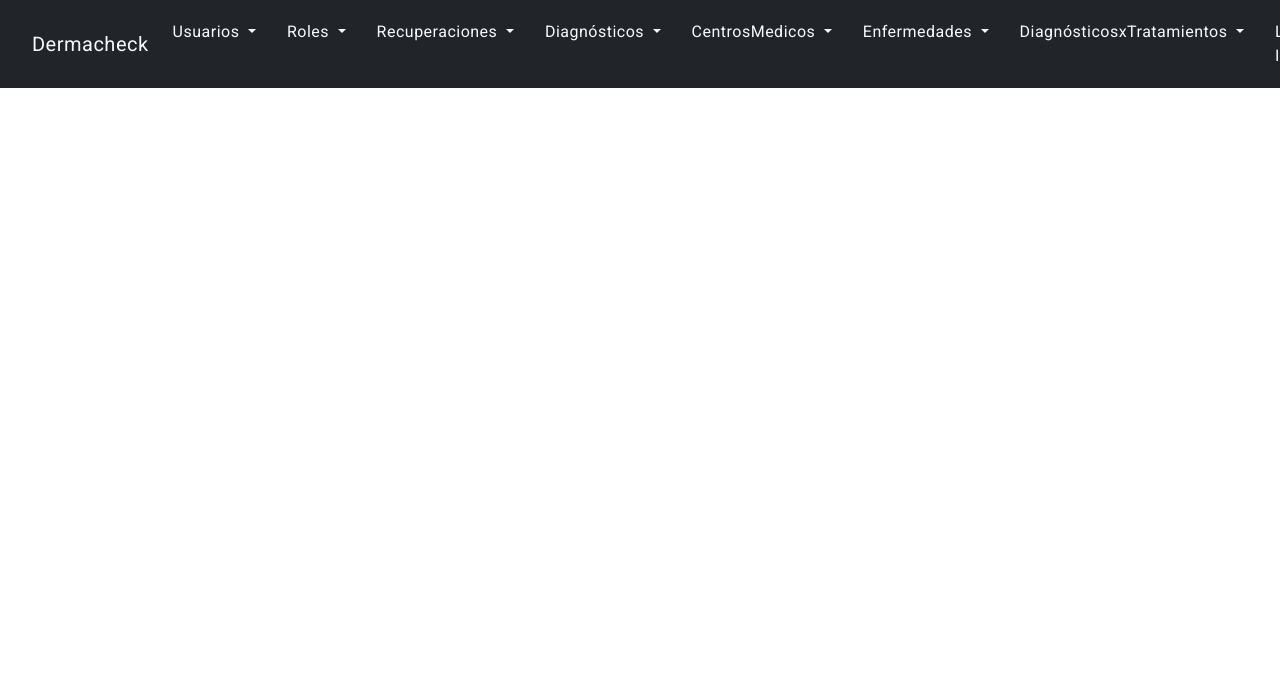
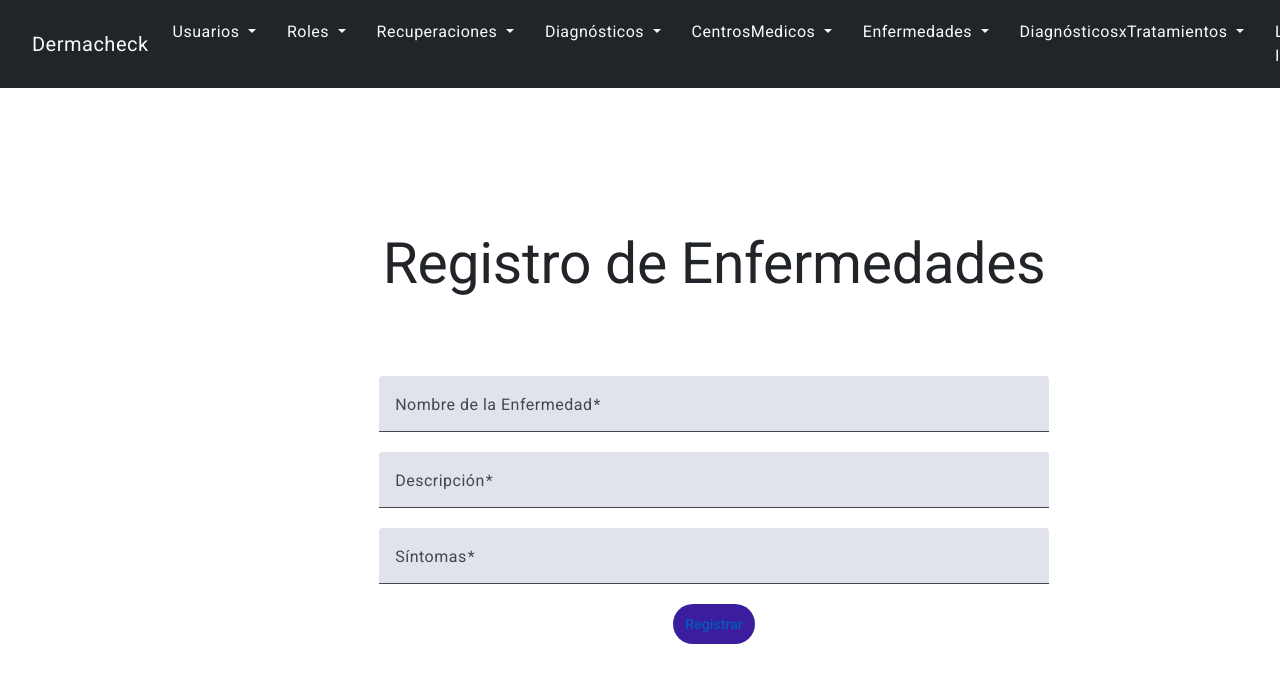
Before and after one commit to alx-2023/DermaCheckFront, an Angular app: page /enfermedades/insertar in a window 1280 px wide. Before the commit this address led to /. Shown: the top 682 px of the page. Built offline with nearby package versions, Linux system fonts and the light colour scheme; no server answers.

Commit message:
quitar importes sin usar

```diff
--- a/src/app/components/centrosmedicos/creaeditacentrosmedicos/creaeditacentrosmedicos.component.ts
+++ b/src/app/components/centrosmedicos/creaeditacentrosmedicos/creaeditacentrosmedicos.component.ts
@@ -92,7 +92,6 @@ export class CreaeditacentrosmedicosComponent implements OnInit {
           htelefono: new FormControl(data.telefono),
           hdireccion: new FormControl(data.direccion),
           hespecialidades: new FormControl(data.especialidades),
-
         });
       });
     }
--- /dev/null
+++ b/src/app/components/enfermedad/creaeditaenfermedad/creaeditaenfermedad.component.css
@@ -0,0 +1,7 @@
+mat-form-field {
+    width: 60%;
+  }
+  .custom-button {
+    background-color: #3b1d9e;
+    color: white;
+  }
--- /dev/null
+++ b/src/app/components/enfermedad/creaeditaenfermedad/creaeditaenfermedad.component.html
@@ -0,0 +1,34 @@
+<div class="container" style="text-align: center; margin: 10%">
+    <div style="margin: 5%"><h1>Registro de Enfermedades</h1></div>
+    <div>
+      <form [formGroup]= "form" (submit)="aceptar()">
+
+        <mat-form-field class="example-full-width" *ngIf= "edicion">
+          <mat-label>ID</mat-label>
+          <input matInput formControlName="idEnfermedad" />
+        </mat-form-field>
+        <br/>
+
+        <mat-form-field class="example-full-width">
+          <mat-label>Nombre de la Enfermedad</mat-label>
+          <input matInput placeholder="Ej. Gripe" formControlName="nombreEnfermedad" />
+        </mat-form-field>
+        <br/>
+
+        <mat-form-field class="example-full-width">
+          <mat-label>Descripción</mat-label>
+          <input matInput placeholder="Ej. Temperatura Alta" formControlName="descripcion" />
+        </mat-form-field>
+        <br/>
+
+        <mat-form-field class="example-full-width">
+          <mat-label>Síntomas</mat-label>
+          <input matInput placeholder="Ej. Cansancio" formControlName="sintomas"/>
+        </mat-form-field>
+
+        <div>
+          <button mat-button class="custom-button">Registrar</button>
+        </div>
+      </form>
+    </div>
+  </div>
--- /dev/null
+++ b/src/app/components/enfermedad/creaeditaenfermedad/creaeditaenfermedad.component.ts
@@ -0,0 +1,93 @@
+import { Component, OnInit } from '@angular/core';
+import { MatInputModule } from '@angular/material/input';
+import { MatFormFieldModule } from '@angular/material/form-field';
+import { MatSelectModule } from '@angular/material/select';
+import { MatButtonModule } from '@angular/material/button';
+import {
+  FormBuilder,
+  FormControl,
+  FormGroup,
+  ReactiveFormsModule,
+  Validators,
+} from '@angular/forms';
+import { Enfermedad } from '../../../models/Enfermedad';
+import { EnfermedadService } from '../../../services/enfermedad.service';
+import { ActivatedRoute, Params, Router } from '@angular/router';
+import { CommonModule } from '@angular/common';
+
+@Component({
+  selector: 'app-creaeditaenfermedad',
+  standalone: true,
+  imports: [
+    MatInputModule,
+    MatFormFieldModule,
+    ReactiveFormsModule,
+    MatButtonModule,
+    CommonModule,
+  ],
+  templateUrl: './creaeditaenfermedad.component.html',
+  styleUrls: ['./creaeditaenfermedad.component.css'],
+})
+export class CreaeditaenfermedadComponent implements OnInit {
+  form: FormGroup = new FormGroup({});
+  enfermedad: Enfermedad = new Enfermedad();
+  id: number = 0;
+  edicion: boolean = false;
+
+  constructor(
+    private eS: EnfermedadService,
+    private formBuilder: FormBuilder,
+    private router: Router,
+    private route: ActivatedRoute
+  ) {}
+
+  ngOnInit(): void {
+    this.route.params.subscribe((data: Params) => {
+      this.id = data['id'];
+      this.edicion = data['id'] != null;
+      this.init()
+    });
+    this.form = this.formBuilder.group({
+      idEnfermedad: [''],
+      nombreEnfermedad: ['', Validators.required],
+      descripcion: ['', Validators.required],
+      sintomas: ['', Validators.required],
+    });
+  }
+
+  aceptar(): void {
+    if (this.form.valid) {
+      this.enfermedad.idEnfermedad = this.form.value.idEnfermedad;
+      this.enfermedad.nombreEnfermedad = this.form.value.nombreEnfermedad;
+      this.enfermedad.descripcion = this.form.value.descripcion;
+      this.enfermedad.sintomas = this.form.value.sintomas;
+      if (this.edicion) {
+        this.eS.update(this.enfermedad).subscribe(() => {
+          this.eS.list().subscribe((data) => {
+            this.eS.setList(data);
+          });
+        });
+      } else {
+        this.eS.insert(this.enfermedad).subscribe(() => {
+          this.eS.list().subscribe((data) => {
+            this.eS.setList(data);
+          });
+        });
+      }
+      this.router.navigate(['enfermedades']);
+    }
+  }
+
+  init() {
+    if (this.edicion) {
+      this.eS.listId(this.id).subscribe((data) => {
+        this.form = new FormGroup({
+          idEnfermedad: new FormControl(data.idEnfermedad),
+          nombreEnfermedad: new FormControl(data.nombreEnfermedad),
+          descripcion: new FormControl(data.descripcion),
+          sintomas: new FormControl(data.sintomas),
+        });
+      });
+    }
+  }
+}
--- a/src/app/components/enfermedad/enfermedad.component.ts
+++ b/src/app/components/enfermedad/enfermedad.component.ts
@@ -1,7 +1,4 @@
 import { Component } from '@angular/core';
-import { Enfermedad } from '../../models/Enfermedad';
-import { MatTableDataSource } from '@angular/material/table';
-import { EnfermedadService } from '../../services/enfermedad.service';
 import { ActivatedRoute, RouterOutlet } from '@angular/router';
 import { ListarenfermedadComponent } from "./listarenfermedad/listarenfermedad.component";
 
--- a/src/app/components/enfermedad/listarenfermedad/listarenfermedad.component.css
+++ b/src/app/components/enfermedad/listarenfermedad/listarenfermedad.component.css
@@ -0,0 +1,5 @@
+.no-outline-button {
+    outline: none !important;
+    border: none !important;
+    box-shadow: none !important;
+  }
--- a/src/app/components/enfermedad/listarenfermedad/listarenfermedad.component.html
+++ b/src/app/components/enfermedad/listarenfermedad/listarenfermedad.component.html
@@ -1,37 +1,46 @@
+<div class="container">
+  <div style="text-align: center; margin: 5%">
+    <h1>Lista de Enfermedades</h1></div>
   <div>
-    <div><h1>Enfermedad</h1></div>
-
-    <div>
-      <table mat-table [dataSource]="dataSource" class="mat-elevation-z8 ctable">
-        <!--- Note that these columns can be defined in any order.
-                      The actual rendered columns are set as a property on the row definition" -->
-
-        <!-- Id Column -->
-        <ng-container matColumnDef="Id">
+    <table mat-table [dataSource]= "dataSource" class="mat-elevation-z8">
+      <ng-container matColumnDef="ID">
         <th mat-header-cell *matHeaderCellDef>No.</th>
         <td mat-cell *matCellDef="let element">{{ element.idEnfermedad }}</td>
       </ng-container>
 
-        <!-- Name Column -->
-        <ng-container matColumnDef="Name">
-          <th mat-header-cell *matHeaderCellDef>Name</th>
+      <ng-container matColumnDef="c2">
+        <th mat-header-cell *matHeaderCellDef>Nombre Enfer.</th>
         <td mat-cell *matCellDef="let element">{{ element.nombreEnfermedad }}</td>
       </ng-container>
 
-        <!-- Cellpone Column -->
-        <ng-container matColumnDef="Description">
+      <ng-container matColumnDef="c3">
         <th mat-header-cell *matHeaderCellDef>Descripción</th>
         <td mat-cell *matCellDef="let element">{{ element.descripcion }}</td>
       </ng-container>
 
-        <!-- Address Column -->
-        <ng-container matColumnDef="Symptoms">
-          <th mat-header-cell *matHeaderCellDef>Síntomas</th>
+      <ng-container matColumnDef="c4">
+        <th mat-header-cell *matHeaderCellDef>Sintomas</th>
         <td mat-cell *matCellDef="let element">{{ element.sintomas }}</td>
       </ng-container>
 
-        <tr mat-header-row *matHeaderRowDef="displayedColumns"></tr>
-        <tr mat-row *matRowDef="let row; columns: displayedColumns"></tr>
+      <ng-container matColumnDef="accion01">
+        <th mat-header-cell *matHeaderCellDef>Eliminar</th>
+        <td mat-cell *matCellDef="let element" (click)= "eliminar(element.idEnfermedad)">
+          <mat-icon style="color: #3b1d9e">delete</mat-icon>
+        </td>
+      </ng-container>
+
+      <ng-container matColumnDef="accion02">
+        <th mat-header-cell *matHeaderCellDef>Actualizar</th>
+        <td mat-cell *matCellDef="let element">
+          <button mat-icon-button class="no-outline-button" [routerLink]= "['ediciones', element.idEnfermedad]">
+            <mat-icon style="color: #3b1d9e">edit</mat-icon>
+          </button>
+        </td>
+      </ng-container>
+
+      <tr mat-header-row *matHeaderRowDef= "displayedColumns"></tr>
+      <tr mat-row *matRowDef= "let row; columns: displayedColumns"></tr>
     </table>
   </div>
 </div>
--- a/src/app/components/enfermedad/listarenfermedad/listarenfermedad.component.ts
+++ b/src/app/components/enfermedad/listarenfermedad/listarenfermedad.component.ts
@@ -1,24 +1,38 @@
 import { Component, OnInit } from '@angular/core';
+import { MatTableDataSource, MatTableModule } from '@angular/material/table';
 import { Enfermedad } from '../../../models/Enfermedad';
-import { MatTableDataSource, MatTableModule } from '@angular/material/table';
 import { EnfermedadService } from '../../../services/enfermedad.service';
+import { MatIconModule } from '@angular/material/icon';
+import { RouterModule } from '@angular/router';
 
 @Component({
   selector: 'app-listarenfermedad',
   standalone: true,
-  imports: [MatTableModule],
+  imports: [MatTableModule, MatIconModule, RouterModule],
   templateUrl: './listarenfermedad.component.html',
-  styleUrl: './listarenfermedad.component.css'
+  styleUrls: ['./listarenfermedad.component.css'],
 })
-export class ListarenfermedadComponent implements OnInit{
+export class ListarenfermedadComponent implements OnInit {
+
   dataSource: MatTableDataSource<Enfermedad> = new MatTableDataSource();
-  displayedColumns: string[] = ['Id', 'Name', 'Description', 'Symptoms'];
+
+  displayedColumns: string[] = ['ID', 'c2', 'c3','c4', 'accion01', 'accion02'];
+
   constructor(private eS: EnfermedadService) {}
+
   ngOnInit(): void {
     this.eS.list().subscribe((data) => {
-      {
-        this.dataSource = new MatTableDataSource(data);
-      }
+      this.dataSource = new MatTableDataSource(data);
+    });
+    this.eS.getList().subscribe((data) => {
+      this.dataSource = new MatTableDataSource(data);
+    });
+  }
+  eliminar(id: number) {
+    this.eS.delete(id).subscribe(() => {
+      this.eS.list().subscribe((data) => {
+        this.eS.setList(data);
+      });
     });
   }
 }
--- a/src/app/services/enfermedad.service.ts
+++ b/src/app/services/enfermedad.service.ts
@@ -33,6 +33,6 @@ export class EnfermedadService {
     return this.http.get<Enfermedad>(`${this.url}/${id}`);
   }
   update(enfermedad: Enfermedad) {
-    return this.http.patch(this.url, enfermedad);
+    return this.http.put(this.url, enfermedad);
   }
 }
```
Also changed, not shown: src/app/app.routes.ts (+15 -7 lines). Lines whose indentation alone changed are shown as unchanged.
